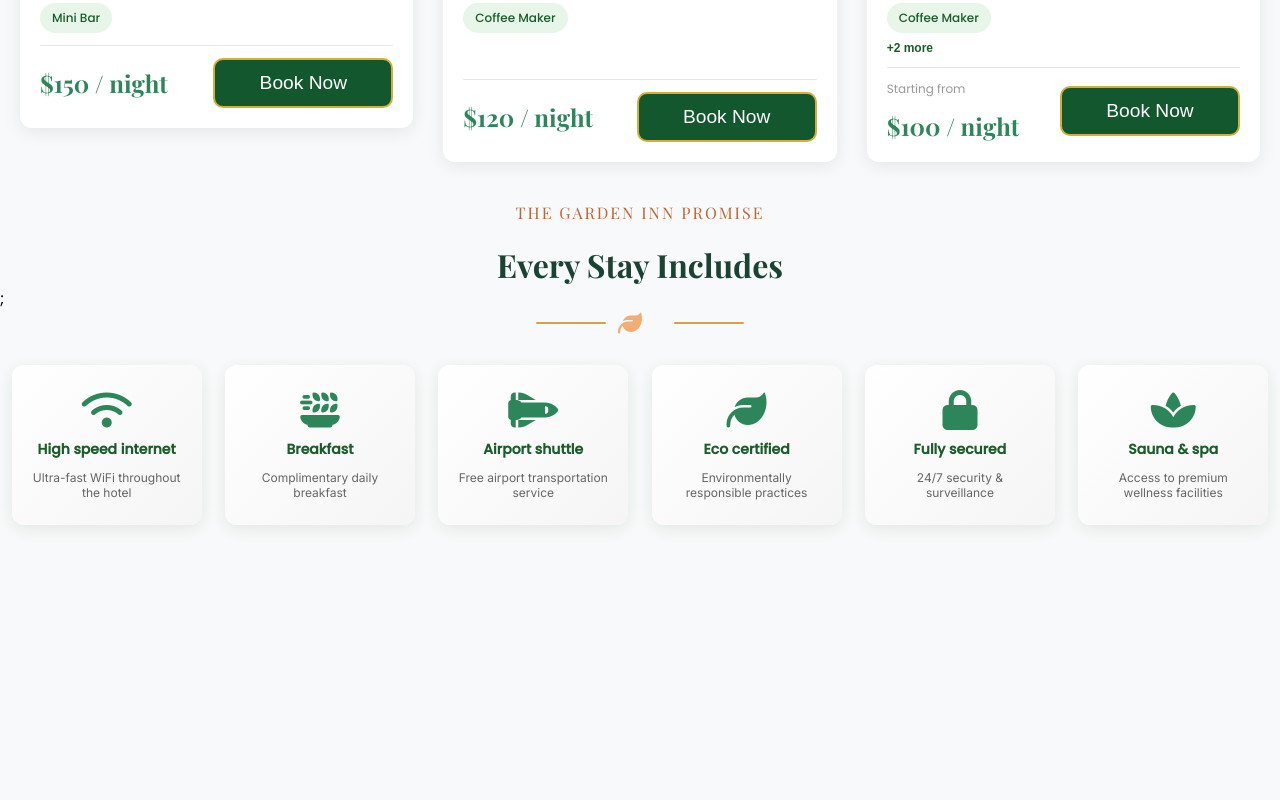
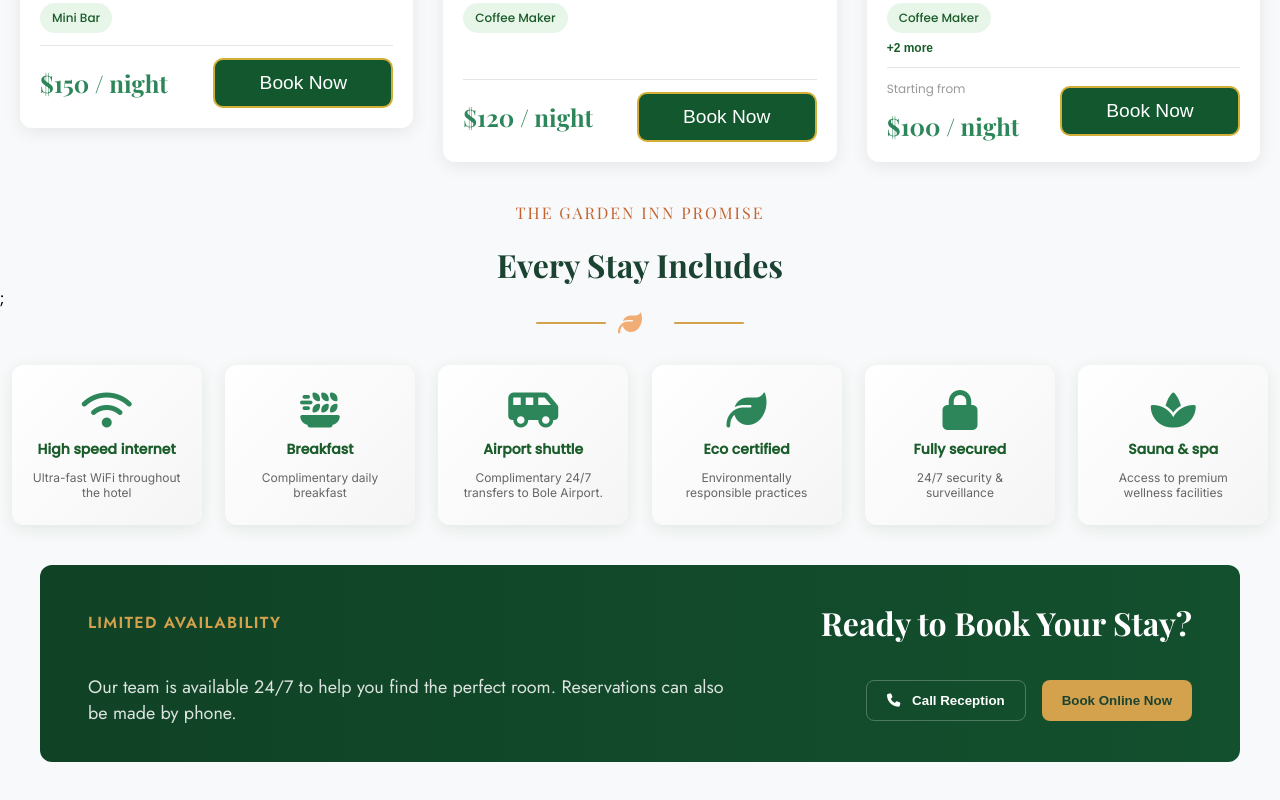
Before and after one commit to Paulos-g/Garden-Inn-project, a React (Vite) app: page /rooms in a window 1280 px wide. Shown: the part 1642-2442 px from the top of the page. Before the commit the page ends 2167 px from the top, so only its background shows below. Built offline with nearby package versions, Linux system fonts and the light colour scheme.

Commit message:
Added a Cta component to room page

```diff
--- /dev/null
+++ b/src/components/Cta.jsx
@@ -0,0 +1,24 @@
+import React from "react";
+
+function Cta() {
+  return (
+    <section className="booking-cta" data-aos="fade-up">
+      <div className="booking-cta__inner">
+        <p className="booking-cta__label">LIMITED AVAILABILITY</p>
+        <h2 className="booking-cta__title">Ready to Book Your Stay?</h2>
+        <p className="booking-cta__text">
+          Our team is available 24/7 to help you find the perfect room.
+          Reservations can also be made by phone.
+        </p>
+        <div className="booking-cta__actions">
+          <button className="cta-btn cta-btn--outline">
+            <i className="fa-solid fa-phone" style={{ marginRight: 8 }}></i>{" "}
+            Call Reception
+          </button>
+          <button className="cta-btn cta-btn--primary">Book Online Now</button>
+        </div>
+      </div>
+    </section>
+  );
+}
+export default Cta;
--- a/src/main.css
+++ b/src/main.css
@@ -518,6 +518,84 @@
   gap: 30px;
 }
 
+/* Booking CTA section */
+.booking-cta {
+  background: linear-gradient(
+    90deg,
+    rgba(16, 66, 38, 1) 0%,
+    rgba(19, 80, 46, 1) 100%
+  );
+  color: #fff;
+  border-radius: 12px;
+  max-width: 1200px;
+  margin: 40px auto;
+  padding: 36px 48px;
+}
+.booking-cta__inner {
+  display: flex;
+  align-items: center;
+  gap: 24px;
+  flex-wrap: wrap;
+  justify-content: space-between;
+}
+.booking-cta__label {
+  color: #d4a24c;
+  font-weight: 700;
+  letter-spacing: 0.08em;
+  margin: 0 0 6px 0;
+  font-family: "Jost", sans-serif;
+}
+.booking-cta__title {
+  font-family: "Playfair Display", serif;
+  font-size: 2rem;
+  margin: 0 0 6px 0;
+  color: #fff;
+}
+.booking-cta__text {
+  color: rgba(255, 255, 255, 0.85);
+  max-width: 640px;
+  margin: 0;
+  font-family: "Jost", sans-serif;
+  font-size: 18px;
+}
+.booking-cta__actions {
+  display: flex;
+  gap: 16px;
+  margin-left: auto;
+}
+.cta-btn {
+  padding: 12px 20px;
+  border-radius: 8px;
+  font-weight: 600;
+  cursor: pointer;
+  border: none;
+  transition: all 0.3s ease-out;
+}
+.cta-btn:hover {
+  scale: 1.05;
+}
+.cta-btn--outline {
+  background: transparent;
+  color: #fff;
+  border: 1px solid rgba(255, 255, 255, 0.25);
+}
+.cta-btn--primary {
+  background: #d4a24c;
+  color: #1b4332;
+}
+
+@media (max-width: 800px) {
+  .booking-cta__inner {
+    flex-direction: column;
+    align-items: flex-start;
+  }
+  .booking-cta__actions {
+    width: 100%;
+    justify-content: flex-start;
+  }
+}
+/* cta end */
+
 .text-box {
   background-color: var(--box-color);
   border: 2px solid gold;
--- a/src/pages/Rooms.jsx
+++ b/src/pages/Rooms.jsx
@@ -12,6 +12,7 @@
 import TwinRoomImg from "../assets/Twin_room.jpg";
 import DoubleRoomImg from "../assets/Double_room.jpg";
 import Service from "../components/ServicesIcons";
+import Cta from "../components/Cta";
 function Room() {
   useEffect(() => {
     AOS.init({
@@ -36,13 +37,15 @@
           buttonText="Book Now"
         />
       </div>
-      <Header text="Choose Your Room" />
-      <Fancy />
-      <p className="brewDescription" style={{ textAlign: "center" }}>
-        Every room is a carefully considered retreat. Browse our collection and
-        find the <br /> perfect space for your stay.
-      </p>
-      <RoomNav />
+      <div data-aos="fade-up">
+        <Header text="Choose Your Room" />
+        <Fancy />
+        <p className="brewDescription" style={{ textAlign: "center" }}>
+          Every room is a carefully considered retreat. Browse our collection
+          and find the <br /> perfect space for your stay.
+        </p>
+        <RoomNav />
+      </div>
       <div
         style={{
           display: "grid",
@@ -117,9 +120,9 @@
             description="Complimentary daily breakfast"
           />
           <Service
-            icon="fa-solid fa-shuttle-space"
+            icon="fa-solid fa-van-shuttle"
             title="Airport shuttle"
-            description="Free airport transportation service"
+            description="Complimentary 24/7 transfers to Bole Airport."
           />
           <Service
             icon="fa-solid fa-leaf"
@@ -138,6 +141,7 @@
           />
         </div>
       </div>
+      <Cta />
     </div>
   );
 }
```
